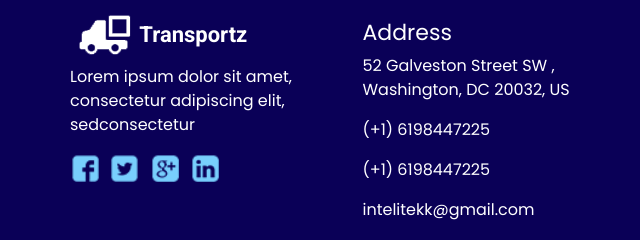
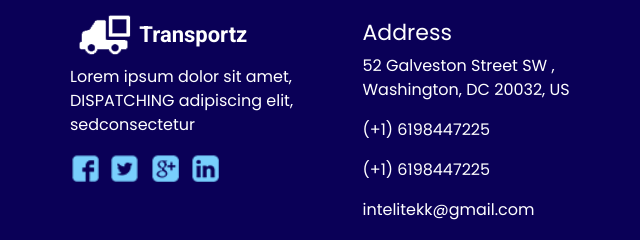
Before and after one commit to intelitekk/web-consulting, a plain HTML site: page contact.html in a window 1280 px wide. Shown: the part 959-1199 px from the top of the page, 0-640 px from the left. Drawn offline with nearby package versions, Linux system fonts and the light colour scheme; some packages are replaced by stand-ins of ours.

Commit message:
changed to contact

```diff
--- a/contact.html
+++ b/contact.html
@@ -228,7 +228,7 @@
             </span>
           </div>
           <p>
-            Lorem ipsum dolor sit amet, consectetur adipiscing elit, sedconsectetur
+            Lorem ipsum dolor sit amet, DISPATCHING adipiscing elit, sedconsectetur
           </p>
           <div class="info_social">
             <div>
```
